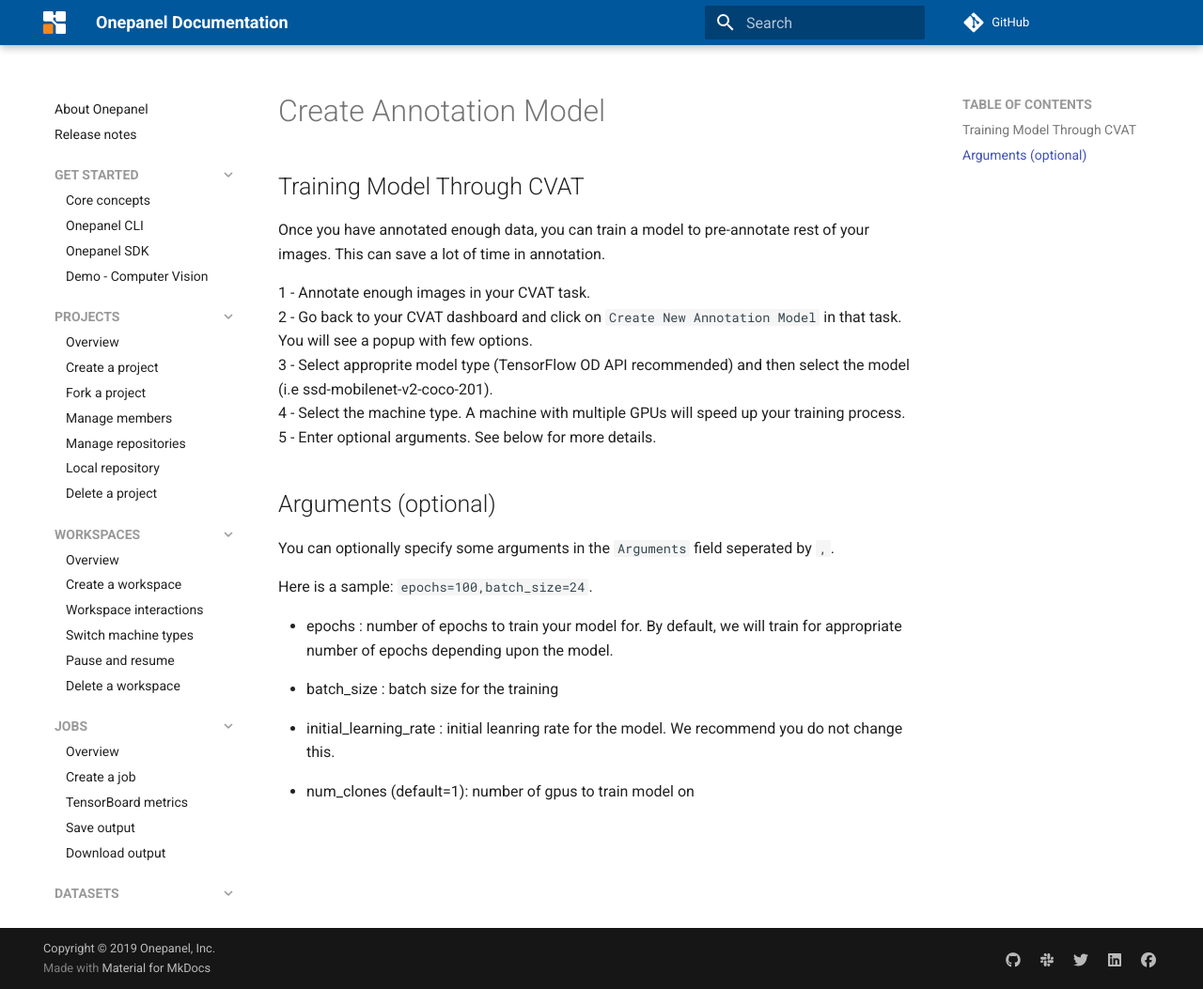
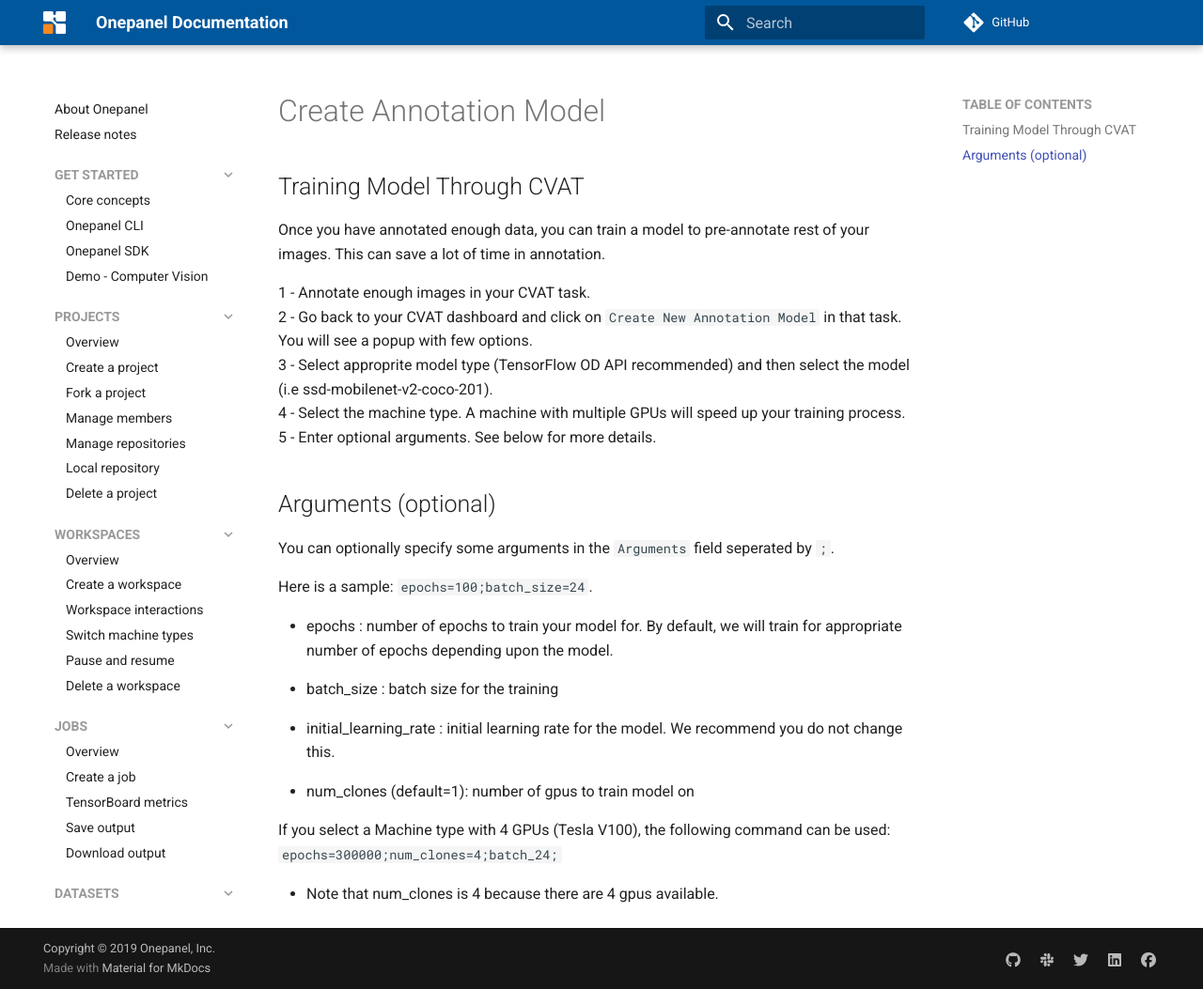
Before and after one commit to onepanelio/docs, an MkDocs documentation site: the page built from docs/CVAT/create_annotation_model.md, in a window 1280 px wide and 1053 px high. Shown: the whole window at 94% size. Built offline with MkDocs 1.6.1 and Material for MkDocs 9.7.7, drawn with Linux system fonts in a browser that asks for light colours; comment, search, counter and statistics services are not loaded.

Commit message:
Fixing the documentation for CVAT arguments. - Changed the separator to ";" - Added an example with num_clones.

```diff
--- a/docs/CVAT/create_annotation_model.md
+++ b/docs/CVAT/create_annotation_model.md
@@ -9,11 +9,16 @@
 
 ## Arguments (optional)
 
-You can optionally specify some arguments in the `Arguments` field seperated by `,`.
+You can optionally specify some arguments in the `Arguments` field seperated by `;`.
 
-Here is a sample: `epochs=100,batch_size=24`.
+Here is a sample: `epochs=100;batch_size=24`.
 
 - epochs : number of epochs to train your model for. By default, we will train for appropriate number of epochs depending upon the model.
 - batch_size : batch size for the training
-- initial_learning_rate : initial leanring rate for the model. We recommend you do not change this.
+- initial_learning_rate : initial learning rate for the model. We recommend you do not change this.
 - num_clones (default=1): number of gpus to train model on
+
+If you select a Machine type with 4 GPUs (Tesla V100), the following command can be used:
+`epochs=300000;num_clones=4;batch_24;`
+
+- Note that num_clones is 4 because there are 4 gpus available.
```
